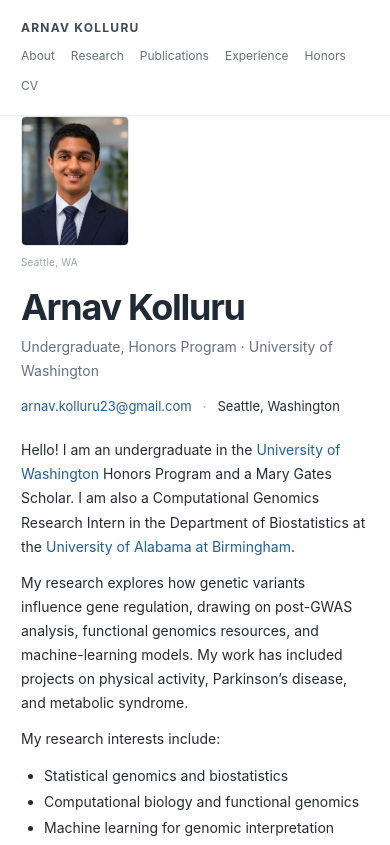
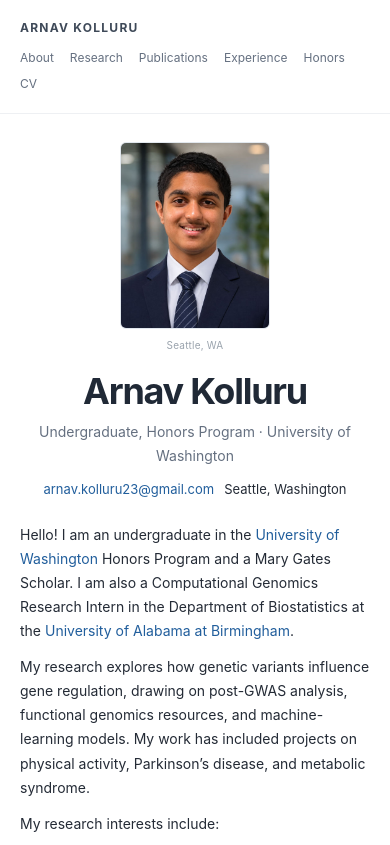
Before and after one commit to Arnav-Kolluru/Arnav-Kolluru.github.io, a plain HTML site: page index.html in a window 390 px wide. Shown: the top 845 px of the page. Drawn offline with Linux system fonts and the light colour scheme.

Commit message:
Refine alignment and responsive grid across desktop and mobile

```diff
--- a/index.html
+++ b/index.html
@@ -138,6 +138,61 @@
     }
     @media(prefers-reduced-motion: reduce) { html { scroll-behavior: auto; } }
     @media print { .topbar, .cv-band, .portrait-wrap { display: none; } body { font-size: 12px; } .section { break-inside: avoid; } }
+
+    /* Responsive alignment correction — keep layout consistent on desktop and mobile */
+    :root { --content: 980px; }
+    .shell { width: 100%; max-width: var(--content); padding-inline: clamp(20px, 3vw, 32px); margin-inline: auto; }
+    .topbar-inner { min-height: 70px; padding-block: 18px; column-gap: 24px; }
+    .brand { flex-shrink: 0; }
+    .nav { min-width: 0; justify-content: flex-end; column-gap: 20px; row-gap: 10px; }
+    main.shell { padding-top: 50px; }
+    .hero { display: grid; grid-template-columns: minmax(0, 1fr) 212px; align-items: start; gap: clamp(28px, 4vw, 54px); }
+    .hero-copy { min-width: 0; }
+    .hero-copy p, .hero-copy li { overflow-wrap: break-word; }
+    .hero h1 { margin: 0 0 8px; }
+    .hero .subtitle { margin-bottom: 10px; }
+    .hero .contact-links { display: flex; align-items: baseline; flex-wrap: wrap; gap: 2px 10px; margin-bottom: 24px; }
+    .hero .contact-links .dot { flex-shrink: 0; }
+    .portrait-wrap { width: 100%; margin: 0; padding-top: 4px; text-align: center; order: 0; }
+    .portrait { display: block; width: 100%; height: auto; aspect-ratio: 4 / 5; object-fit: cover; object-position: center 35%; border-radius: 6px; margin: 0 auto; }
+    .location { margin-top: 8px; }
+    .section { margin-top: 46px; scroll-margin-top: 25px; }
+    .news-list li { grid-template-columns: 92px minmax(0, 1fr); column-gap: 18px; }
+    .project { grid-template-columns: 160px minmax(0,1fr); align-items: start; }
+    .project > div:last-child { min-width: 0; }
+    .two-col { grid-template-columns: repeat(2, minmax(0, 1fr)); column-gap: 42px; }
+    .cv-band { margin-top: 48px; }
+    @media (max-width: 800px) {
+      .topbar-inner { flex-wrap: wrap; justify-content: flex-start; gap: 12px 28px; }
+      .nav { justify-content: flex-start; }
+      .hero { grid-template-columns: minmax(0, 1fr) 170px; gap: 28px; }
+    }
+    @media (max-width: 600px) {
+      .topbar-inner { flex-direction: column; align-items: flex-start; gap: 9px; }
+      .nav { column-gap: 16px; row-gap: 6px; }
+      main.shell { padding-top: 28px; }
+      .hero { display: flex; flex-direction: column-reverse; align-items: stretch; gap: 20px; }
+      .portrait-wrap { width: min(170px, 48vw); align-self: center; padding-top: 0; }
+      .hero h1, .hero .subtitle { text-align: center; }
+      .hero .contact-links { justify-content: center; margin-bottom: 22px; }
+      .section { margin-top: 38px; }
+      .news-list li { grid-template-columns: 78px minmax(0, 1fr); gap: 12px; }
+      .project { grid-template-columns: 120px minmax(0,1fr); gap: 16px; }
+      .visual { width: 120px; height: 105px; }
+      .two-col { grid-template-columns: 1fr; gap: 0; }
+      .cv-band { flex-direction: column; align-items: flex-start; }
+    }
+    @media (max-width: 450px) {
+      .shell { padding-inline: 20px; }
+      .hero { gap: 16px; }
+      .portrait-wrap { width: 150px; text-align: center; }
+      .portrait { width: 100%; height: auto; }
+      .project { grid-template-columns: 1fr; gap: 12px; }
+      .visual { width: 100%; max-width: 240px; height: 112px; }
+      .contact-links .dot { display: none; }
+      .cv-band { padding: 18px; }
+    }
+
   </style>
 </head>
 <body>
```
